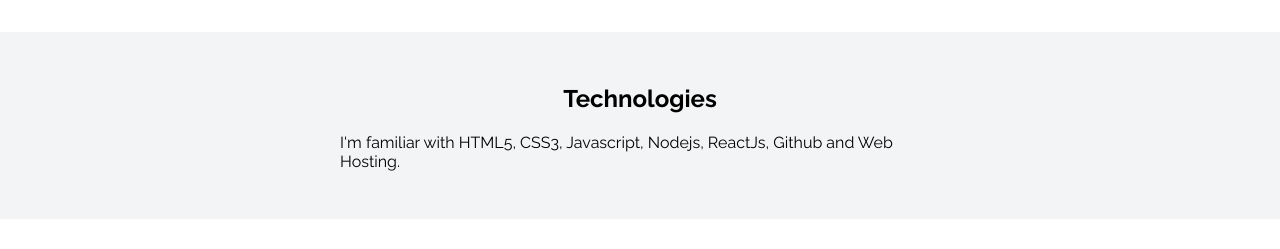
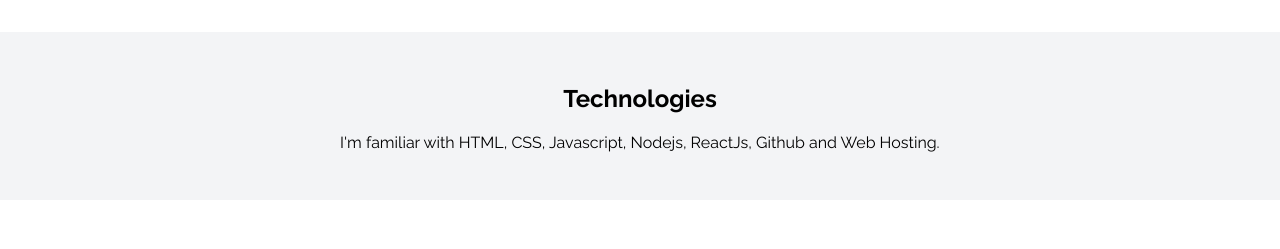
Before and after one commit to mayurcodes/portfolio, a plain HTML site: page index.html in a window 1280 px wide. Shown: the part 513-762 px from the top of the page. Drawn offline with Linux system fonts and the light colour scheme.

Commit message:
html updated

```diff
--- a/index.html
+++ b/index.html
@@ -36,7 +36,7 @@
     <section class="section back-color">
         <div class="container container-center">
             <h1>Technologies</h1>
-            <p>I'm familiar with HTML5, CSS3, Javascript, Nodejs, ReactJs, Github and Web Hosting.</p>
+            <p>I'm familiar with HTML, CSS, Javascript, Nodejs, ReactJs, Github and Web Hosting.</p>
         </div>
     </section>
 
--- a/styles.css
+++ b/styles.css
@@ -14,6 +14,7 @@ body {
 hr {
     margin: 2rem 0rem;
 }
+
 
 .container {
     padding: 0rem 1rem;
```
